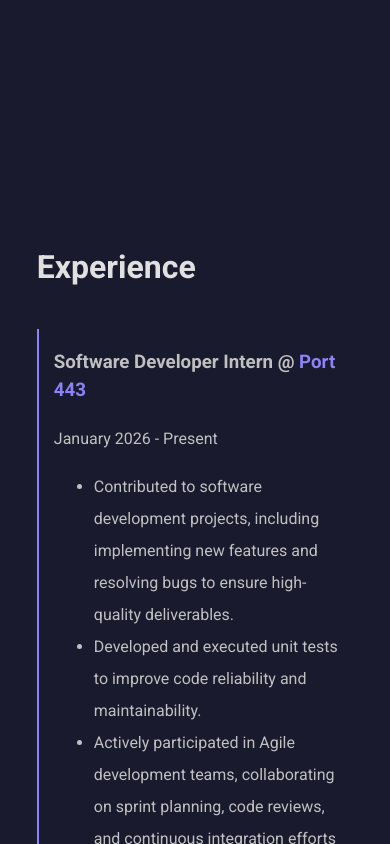
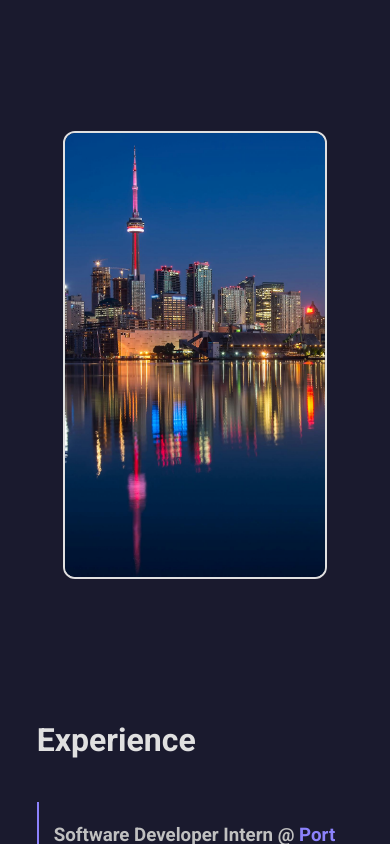
Before and after one commit to wil680/William, a React (Vite) app: page / in a window 390 px wide. Shown: the part 1720-2564 px from the top of the page. Built offline with nearby package versions, Linux system fonts and the light colour scheme.

Commit message:
Added image and fixed mobile styling.

```diff
--- a/package.json
+++ b/package.json
@@ -10,6 +10,7 @@
     "preview": "vite preview"
   },
   "dependencies": {
+    "motion": "^12.23.26",
     "react": "^19.2.0",
     "react-dom": "^19.2.0",
     "react-icons": "^5.5.0"
--- a/src/App.css
+++ b/src/App.css
@@ -41,3 +41,27 @@ footer {
   text-align: center;
   padding: 1rem;
 }
+
+.body-and-picture {
+  display: flex;
+  align-items: center;
+  gap: 90px;
+  max-width: 800px;
+}
+
+.image {
+  width: 260px;
+  max-width: 100%;
+  height: auto;
+  flex-shrink: 0;
+  border-radius: 12px;
+  border: 2px solid;
+  transform: translateY(-14px);
+}
+
+@media (max-width: 768px) {
+  .body-and-picture {
+    flex-direction: column; /* stack vertically */
+    align-items: center;
+  }
+}
--- a/src/components/about.jsx
+++ b/src/components/about.jsx
@@ -1,9 +1,12 @@
+import Toronto from "../../toronto.png";
+
 export default function About() {
   return (
     <div id="about">
       <div className="subsection">
         <h2 className="subsection-title">About me</h2>
-        <div className="subsection-body">
+        <div className="body-and-picture">
+          <div className="subsection-body" id="about-body">
             <p>
               I’m a 1A Computer Engineering student at the{" "}
               <a href="https://uwaterloo.ca/" target="_blank">
@@ -14,9 +17,9 @@ export default function About() {
               <a href="https://www.port443.io/" target="_blank">
                 <span className="highlight">Port 443</span>
               </a>
-            , where I’m learning by building and working on real-world projects.
+              , where I’m learning by building and working on real-world
+              projects.
             </p>
-
             <p>Technology I'm familiar with:</p>
             <ul className="tech-list">
               <li>C++</li>
@@ -31,6 +34,8 @@ export default function About() {
               playing poker, and binge watching Netflix.
             </p>
           </div>
+          <img src={Toronto} className="image" />
+        </div>
       </div>
     </div>
   );
--- a/src/components/projects/projects.css
+++ b/src/components/projects/projects.css
@@ -27,3 +27,13 @@
   display: flex;
   justify-content: space-between;
 }
+
+@media (max-width: 768px) {
+  .project-container {
+    grid-template-columns: 1fr;
+  }
+
+  .project {
+    min-height: auto;
+  }
+}
```
Also changed, not shown: toronto.png (added), 1 other file (tests, documents, lock files or other folders). Lines whose indentation alone changed are shown as unchanged.
